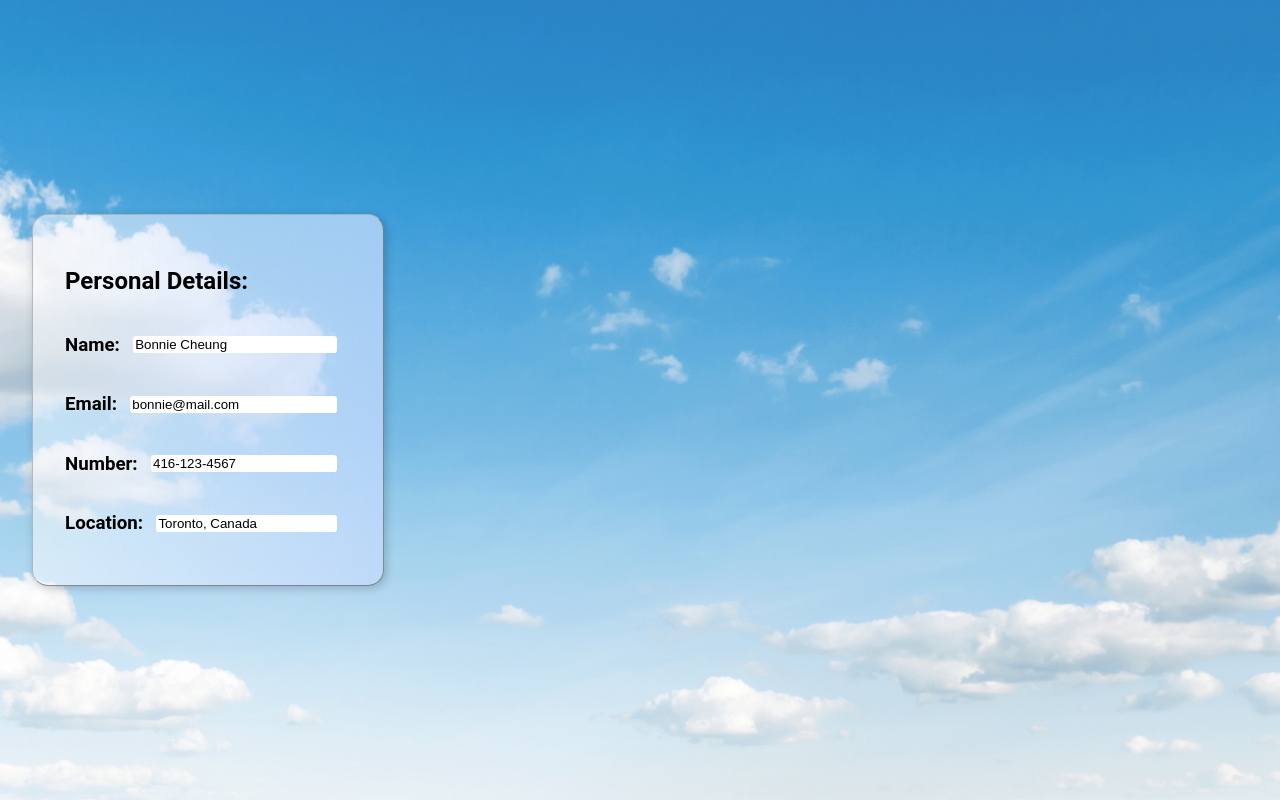
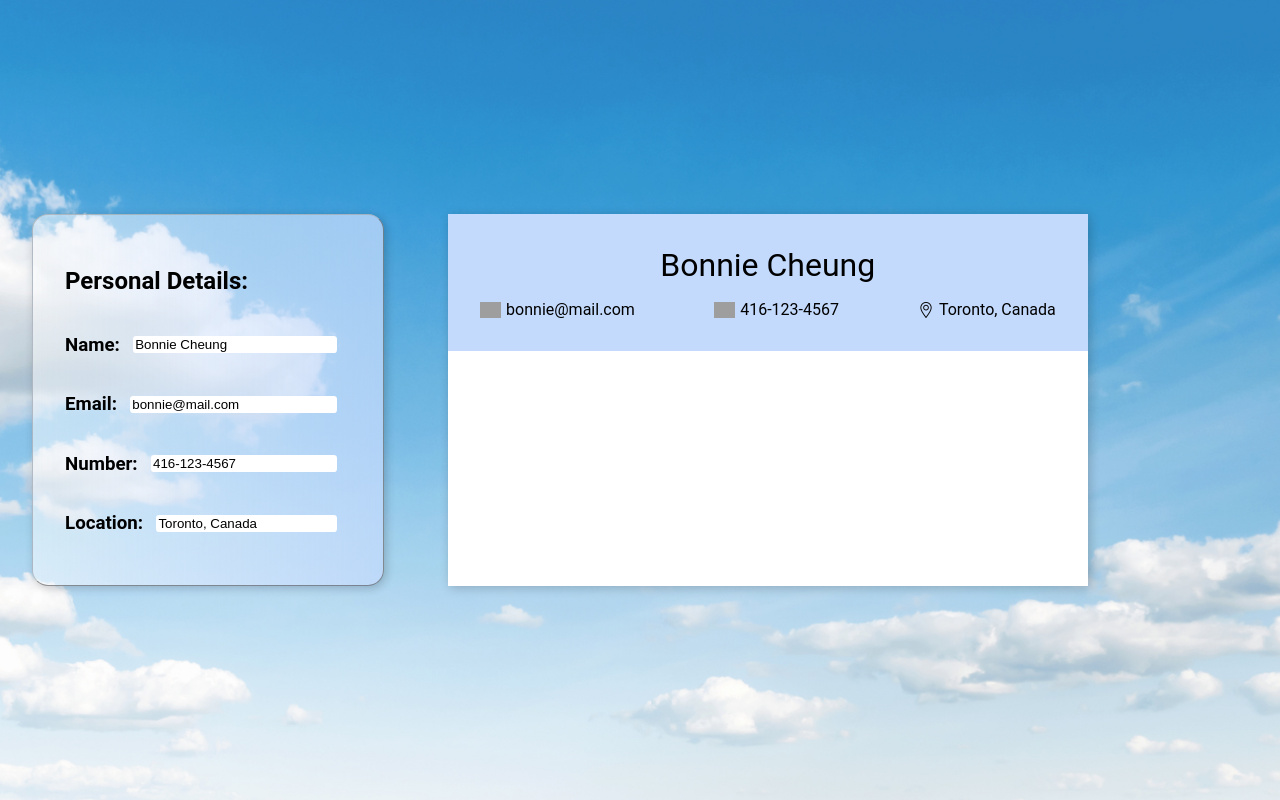
Before and after one commit to bkcheung/CV-Builder, a React (Vite) app: page / in a window 1280 px wide. Built offline with nearby package versions, Linux system fonts and the light colour scheme; grey boxes are pictures that could not be loaded.

Commit message:
refactor: update prop usage for personal information rendering on CV

```diff
--- a/src/App.tsx
+++ b/src/App.tsx
@@ -1,6 +1,7 @@
 import { useState } from "react";
 import InfoSection from "./InfoSection.tsx";
 import { defPInfo } from "./data.ts";
+import CV from "./CV.tsx";
 
 function App(): JSX.Element {
   const [pInfo,setPInfo] = useState(defPInfo);
@@ -21,7 +22,7 @@ function App(): JSX.Element {
       <div className="inputSections">
         {sections}
       </div>
-
+      <CV pInfo={pInfo}></CV>
     </div>
   );
 }
--- a/src/CV.tsx
+++ b/src/CV.tsx
@@ -1,35 +1,38 @@
-import dayjs from "dayjs";
-import { defaultData } from "./data";
+// import dayjs from "dayjs";
+import { pInfoType } from "./data";
+interface cvProps{
+  pInfo: Record<pInfoType,string>
+}
 
-export default function CV({ props = defaultData }): JSX.Element {
-    let start = dayjs(props.start).format('MM/YYYY');
-    if(props.start===''){
-      start = "Start Date"
-    }
-    let end = dayjs(props.end).format('MM/YYYY');
-    if(props.end===''){
-      end = "Present";
-    }
+export default function CV({ pInfo }:cvProps): JSX.Element {
+    // let start = dayjs(props.start).format('MM/YYYY');
+    // if(props.start===''){
+    //   start = "Start Date"
+    // }
+    // let end = dayjs(props.end).format('MM/YYYY');
+    // if(props.end===''){
+    //   end = "Present";
+    // }
   return (
     <div className="CV">
       <div className="cvHeader">
-        <div id="cvName">{props.name}</div>
+        <div id="cvName">{pInfo.name}</div>
         <div className="flexRow">
           <div className="cvContact">
             <img src="/mail.png" style={{ height: "1em" }}></img>
-            <div style={{ marginLeft: 5 }}>{props.email}</div>
+            <div style={{ marginLeft: 5 }}>{pInfo.email}</div>
           </div>
           <div className="cvContact">
             <img src="/telephone.png" style={{ height: "1em" }}></img>
-            <div style={{ marginLeft: 5 }}>{props.number}</div>
+            <div style={{ marginLeft: 5 }}>{pInfo.number}</div>
           </div>
           <div className="cvContact">
             <img src="/location.png" style={{ height: "1em" }}></img>
-            <div style={{ marginLeft: 5 }}>{props.address}</div>
+            <div style={{ marginLeft: 5 }}>{pInfo.address}</div>
           </div>
         </div>
       </div>
-      <div className="cvBody">
+      {/* <div className="cvBody">
         <div className="education">
           <div className="sectionHeader">Education</div>
           <div className="flexRow">
@@ -47,7 +50,7 @@ export default function CV({ props = defaultData }): JSX.Element {
             </div>
           </div>
         </div>
-      </div>
+      </div> */}
     </div>
   );
 }
```
